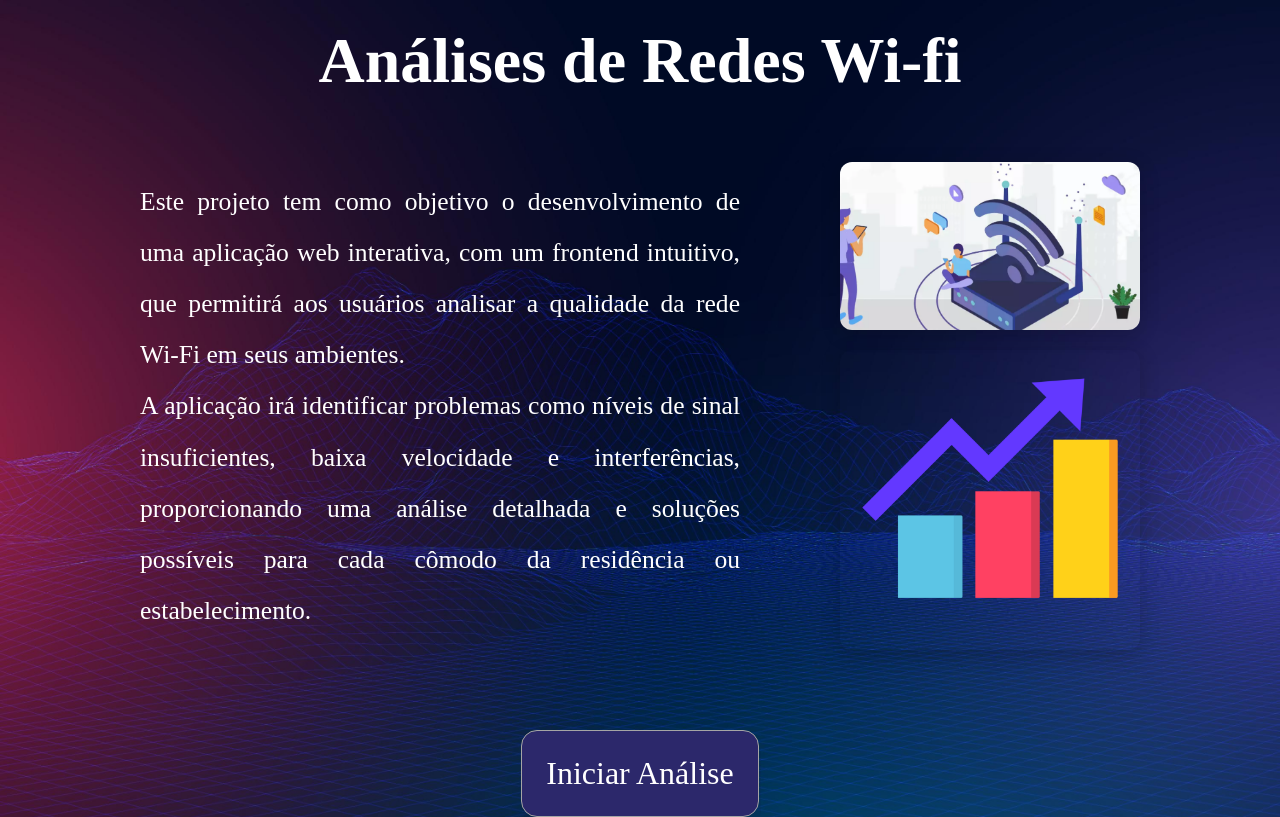
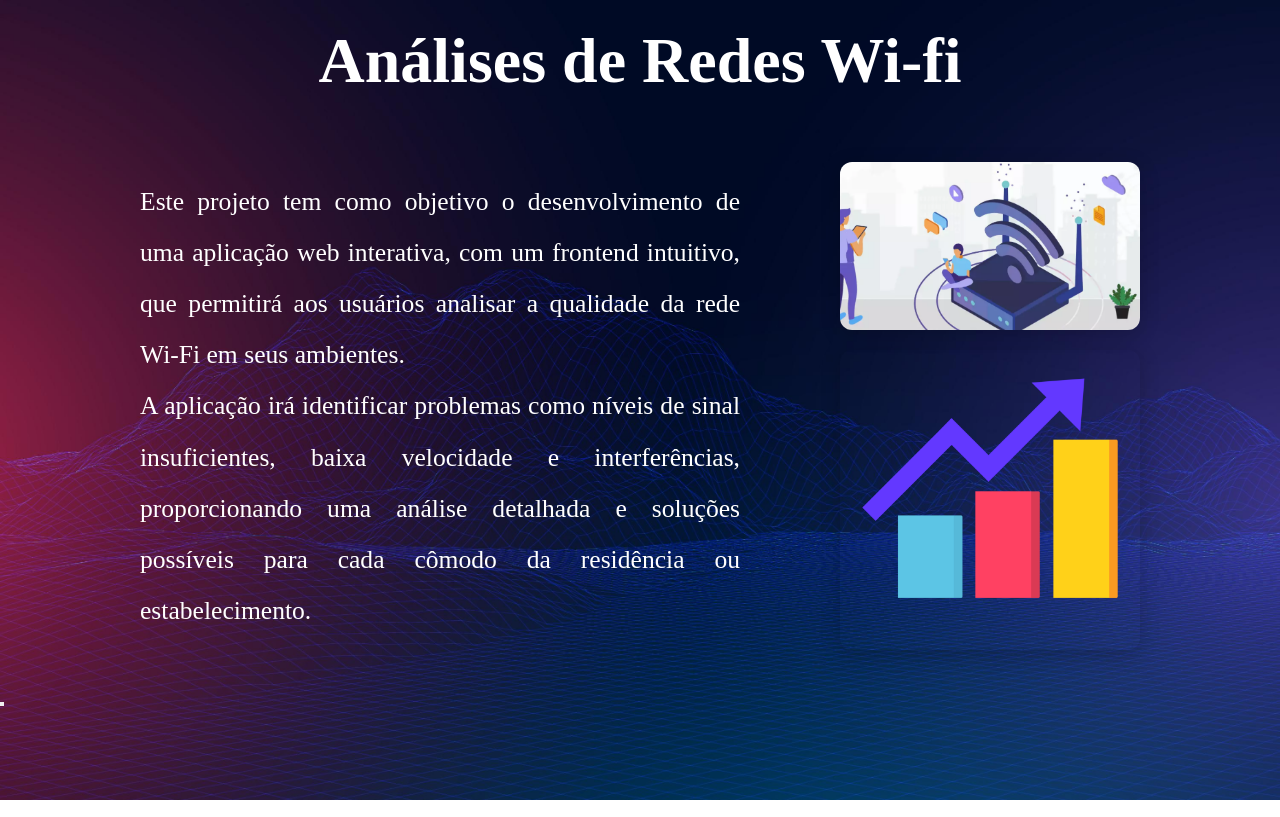
Before and after one commit to Gabrielvsiqueira/Analise-de-redes-web, a React (Vite) app: page / in a window 1280 px wide. Built offline with nearby package versions, Linux system fonts and the light colour scheme; a web font is replaced by a local one.

Commit message:
refatoração do botão

```diff
--- a/src/components/button.tsx
+++ b/src/components/button.tsx
@@ -1,26 +1,20 @@
 import '../index.css';
-import { Link } from 'react-router-dom';
+import  Button from 'react-bootstrap/Button';
 
-type ButtonProps = {
-  text: string;
+type CustomButtonProps = {
+  label: string;
   onClick?: () => void;
   to?: string;
   type?: 'button' | 'submit' | 'reset';
-  className?: string;
+  variant?: 'primary' | 'secondary' | 'success' | 'warning' | 'danger' | 'info' | 'light' | 'Dark' | 'Link';
+  size?: 'sm' | 'lg';
+  disabled?: boolean;
 };
 
-function ButtonHomePage({ text, onClick, to, type = 'button', className = '' }: ButtonProps) {
-  const button = (
-    <button onClick={onClick} type={type} className={`button ${className}`}>
-      {text}
-    </button>
-  );
-
+function CustomButton({label, onClick, type = 'button', variant= 'primary', size= 'lg',}: CustomButtonProps) {
   return (
-    <div className="buttonHome">
-      {to ? <Link to={to}>{button}</Link> : button}
-    </div>
+    <Button variant={variant} type={type} size={size} onClick={onClick}>{label}</Button>
   );
 }
 
-export default ButtonHomePage;
+export default CustomButton;
```
